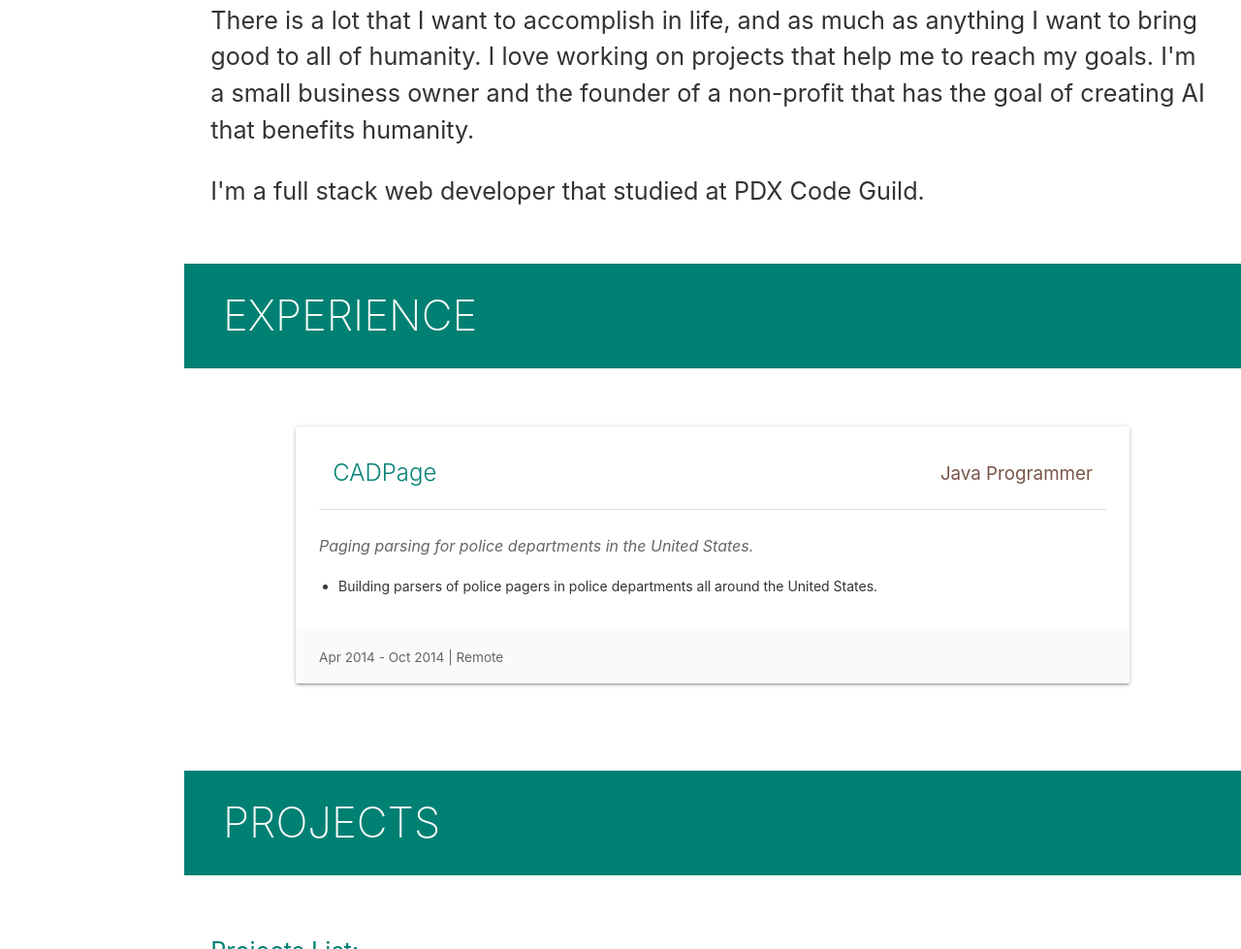
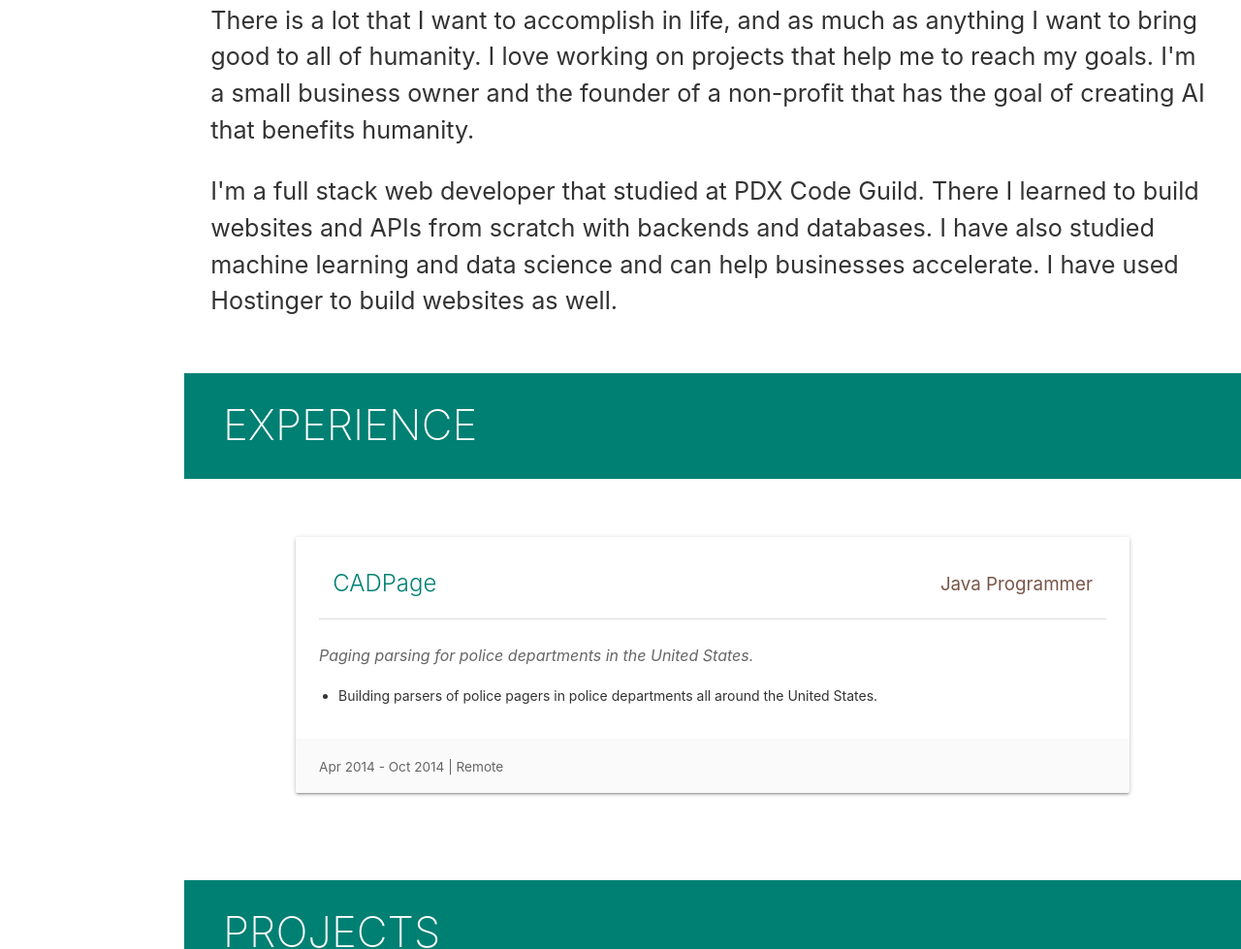
Before and after one commit to githubaccount11/githubaccount11.github.io, a plain HTML site: page index.html in a window 1280 px wide. Shown: the part 1038-2017 px from the top of the page at 97% size. Drawn offline with nearby package versions, Linux system fonts and the light colour scheme.

Commit message:
expanded about

```diff
--- a/index.html
+++ b/index.html
@@ -117,6 +117,10 @@
               </p>
               <p>
                 I'm a full stack web developer that studied at PDX Code Guild.
+                There I learned to build websites and APIs from scratch with
+                backends and databases. I have also studied machine learning and
+                data science and can help businesses accelerate. I have used
+                Hostinger to build websites as well.
               </p>
             </div>
           </section>
```
